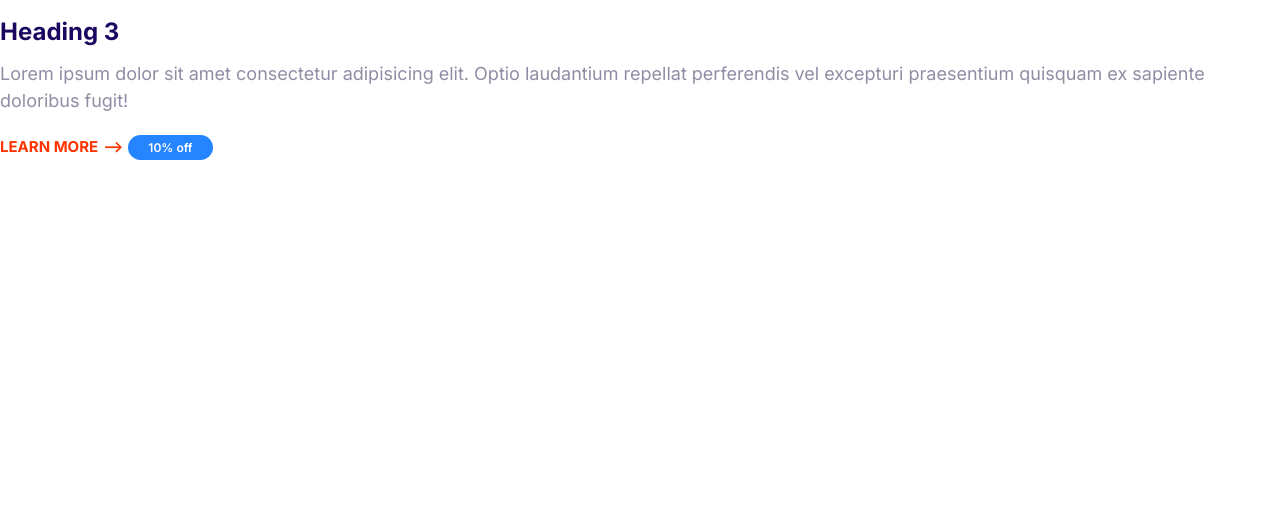
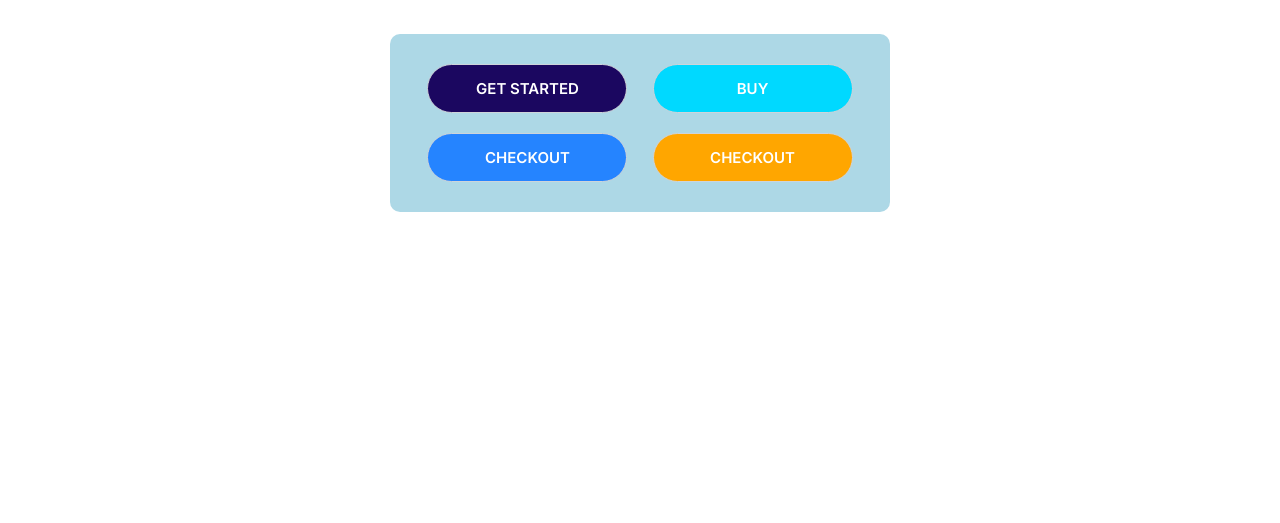
Before and after one commit to RossG618/moshify, a plain HTML site: page index.html in a window 1280 px wide. Shown: the part 277-800 px from the top of the page. Drawn offline with Linux system fonts and the light colour scheme.

Commit message:
Define buttons layout css.

```diff
--- a/css/styles.css
+++ b/css/styles.css
@@ -4,6 +4,7 @@
   --color-accent: #ff3400;
   --color-headings: #1b0760;
   --color-body: #918ca4;
+  --color-checkout: rgb(255, 166, 0);
 }
 html {
   font-size: 62.5%;
@@ -13,6 +14,10 @@ body {
   font-size: 2.4rem;
   line-height: 1.5;
   color: var(--color-body);
+  display: flex;
+  justify-content: center;
+  align-items: center;
+  height: 100vh;
 }
 h1,
 h2,
@@ -48,6 +53,7 @@ p {
 }
 a {
   text-decoration: none;
+  color: #fff;
 }
 .link-arrow {
   color: var(--color-accent);
@@ -116,3 +122,52 @@ a {
     padding-left: 0;
   }
 }
+.select {
+  border-radius: 10px;
+  background: lightblue;
+  max-width: 500px;
+  width: 100%;
+  text-align: center;
+  padding: 2rem 0;
+}
+.select .btn {
+  border-radius: 30px;
+  color: #fff;
+  font-size: 1.5rem;
+  font-weight: 600;
+  margin: 1rem;
+  padding: 1.5rem 3rem;
+  width: 200px;
+}
+.btn-outline {
+  background: var(--color-headings);
+  border: 1px solid #ced4da;
+  color: #fff;
+  cursor: pointer;
+  transition: border 1.15s, box-shadow 1.15s;
+}
+.btn-outline:hover,
+.btn-secondary:hover,
+.btn-full:hover,
+.btn-final:hover {
+  border: 1px solid #86b7fe;
+  box-shadow: 0 0 0 5px rgb(92, 173, 255);
+}
+.btn-secondary {
+  border: 1px solid #ced4da;
+
+  background: var(--color-secondary);
+}
+.btn-full {
+  border: 1px solid #ced4da;
+  background: var(--color-primary);
+}
+h1 {
+  font-size: 4rem;
+  margin: 0;
+  padding: 1.5rem;
+}
+.btn-final {
+  border: 1px solid #ced4da;
+  background: var(--color-checkout);
+}
--- a/index.html
+++ b/index.html
@@ -15,15 +15,11 @@
     <link rel="stylesheet" href="css/styles.css" />
   </head>
   <body>
-    <h1>Heading 1</h1>
-    <h2>Heading 2</h2>
-    <h3>Heading 3</h3>
-    <p>
-      Lorem ipsum dolor sit amet consectetur adipisicing elit. Optio laudantium
-      repellat perferendis vel excepturi praesentium quisquam ex sapiente
-      doloribus fugit!
-    </p>
-    <a href="#" class="link-arrow">learn more</a>
-    <span class="badge badge--primary badge--small">10% off</span>
+    <div class="select">
+      <button class="btn btn-outline">GET STARTED</button>
+      <button class="btn btn-secondary">BUY</button>
+      <button class="btn btn-full">CHECKOUT</button>
+      <button class="btn btn-final">CHECKOUT</button>
+    </div>
   </body>
 </html>
```
Also changed, not shown: components/buttons.html (added), images/sprite.svg (added), images/tick.svg (added).
